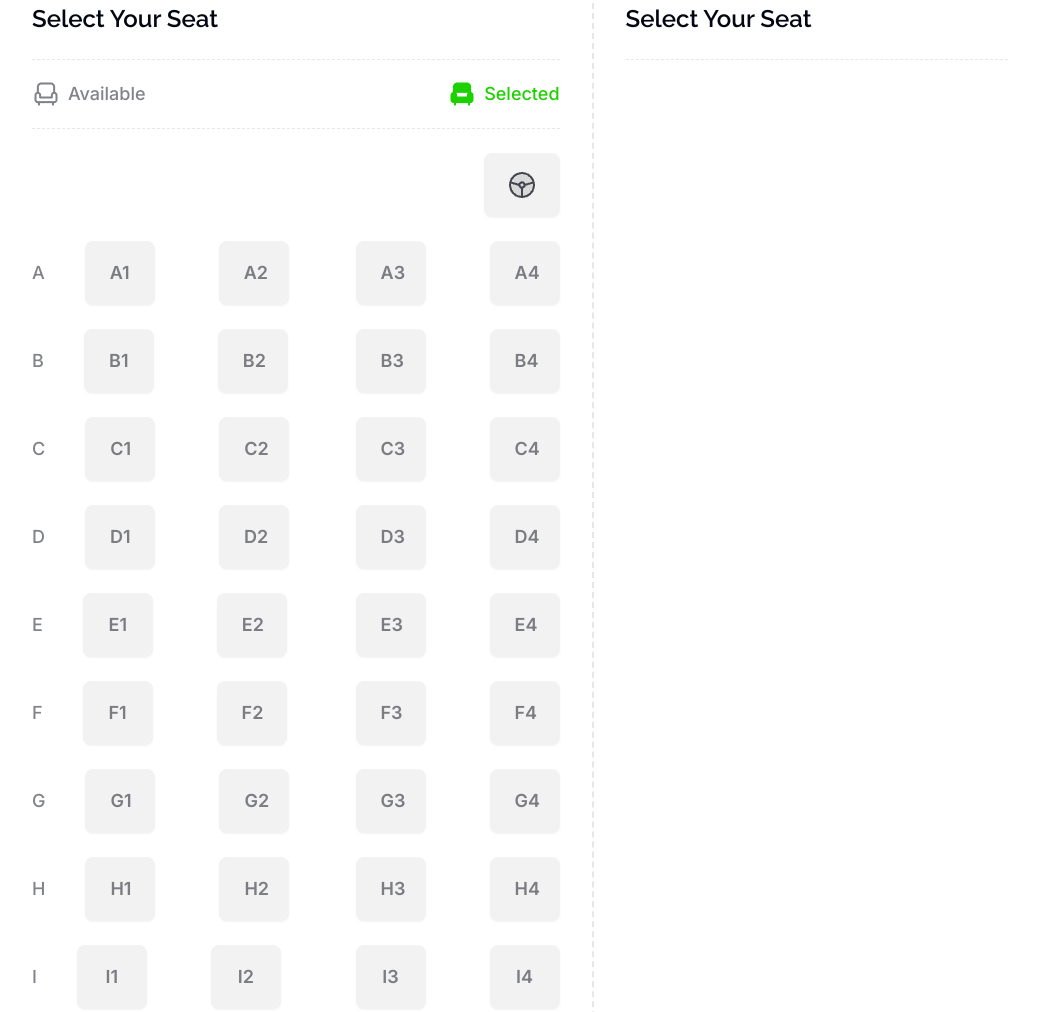
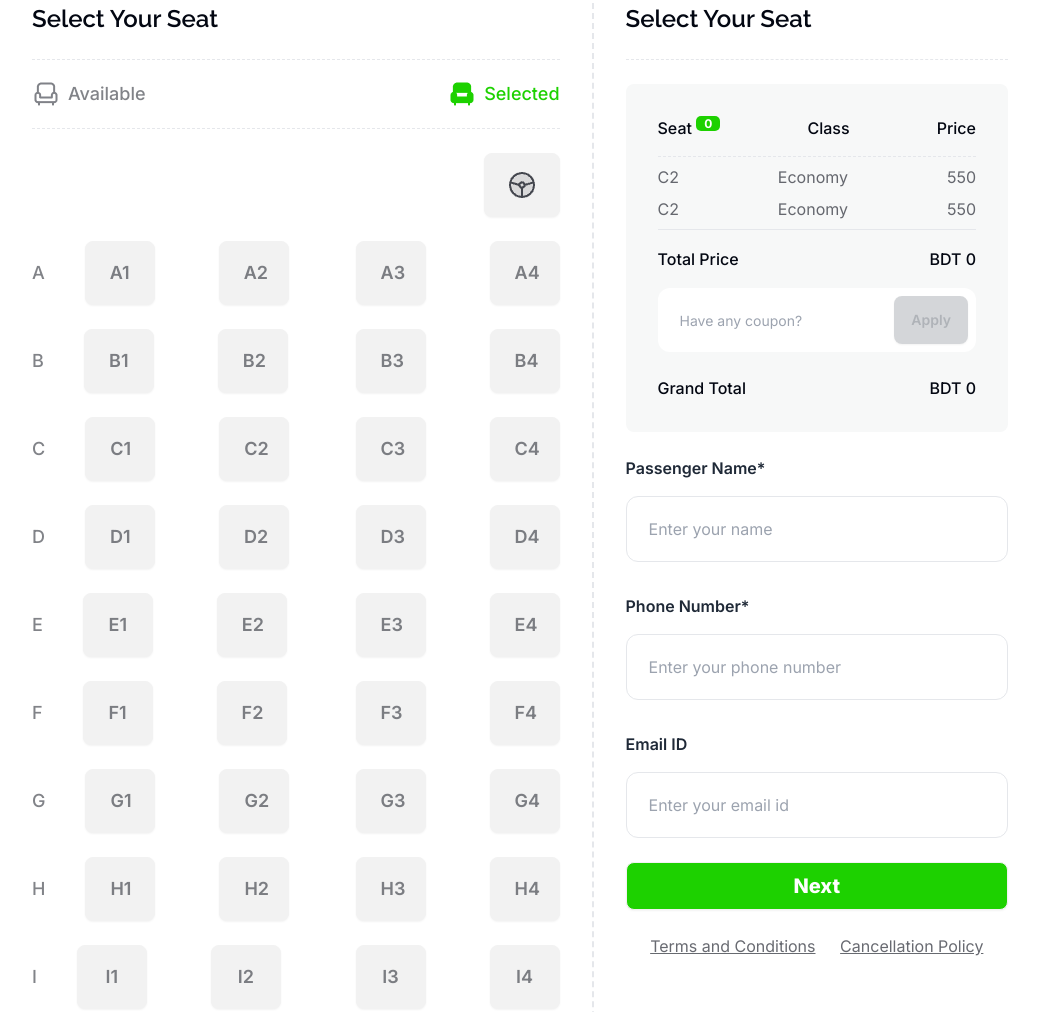
Before and after one commit to MAAB-FW/Assignment-5, a plain HTML site: page index.html in a window 1280 px wide. Shown: the part 2158-3170 px from the top of the page, without its empty margins (120-1159 px from the left). Drawn offline with nearby package versions, Linux system fonts and the light colour scheme.

Commit message:
main section done

```diff
--- a/index.html
+++ b/index.html
@@ -157,7 +157,7 @@
                             <!-- upper right -->
                             <div class="btn bg-[rgba(29,209,0,0.1)] text-[rgb(29,209,0)] lg:text-lg">
                                 <img src="images/seat-green.png" alt="">
-                                <span>40</span> Seats left
+                                <span id="remaining-seat">40</span> Seats left
                             </div>
                         </div>
                         <!-- lower part -->
@@ -225,7 +225,7 @@
                             <div class="flex gap-[66px] justify-between">
                                 <div class="flex items-center gap-10">
                                     <p>A</p>
-                                    <div class="flex  gap-16">
+                                    <div class="flex gap-16">
                                         <button class="btn btn-lg text-[rgba(3,7,18,0.5)]">
                                             <div id="A1" class="w-5">A1</div>
                                         </button>
@@ -247,7 +247,7 @@
                             <div class="flex gap-[66px] justify-between">
                                 <div class="flex items-center gap-10">
                                     <p>B</p>
-                                    <div class="flex  gap-16">
+                                    <div class="flex gap-16">
                                         <button class="btn btn-lg text-[rgba(3,7,18,0.5)]">
                                             <div id="B1" class="w-5">B1</div>
                                         </button>
@@ -269,7 +269,7 @@
                             <div class="flex gap-[66px] justify-between">
                                 <div class="flex items-center gap-10">
                                     <p>C</p>
-                                    <div class="flex  gap-16">
+                                    <div class="flex gap-16">
                                         <button class="btn btn-lg text-[rgba(3,7,18,0.5)]">
                                             <div id="C1" class="w-5">C1</div>
                                         </button>
@@ -291,7 +291,7 @@
                             <div class="flex gap-[66px] justify-between">
                                 <div class="flex items-center gap-10">
                                     <p>D</p>
-                                    <div class="flex  gap-16">
+                                    <div class="flex gap-16">
                                         <button class="btn btn-lg text-[rgba(3,7,18,0.5)]">
                                             <div id="D1" class="w-5">D1</div>
                                         </button>
@@ -313,7 +313,7 @@
                             <div class="flex gap-[66px] justify-between">
                                 <div class="flex items-center gap-10">
                                     <p>E</p>
-                                    <div class="flex  gap-16">
+                                    <div class="flex gap-16">
                                         <button class="btn btn-lg text-[rgba(3,7,18,0.5)]">
                                             <div id="E1" class="w-5">E1</div>
                                         </button>
@@ -335,7 +335,7 @@
                             <div class="flex gap-[66px] justify-between">
                                 <div class="flex items-center gap-10">
                                     <p>F</p>
-                                    <div class="flex  gap-16">
+                                    <div class="flex gap-16">
                                         <button class="btn btn-lg text-[rgba(3,7,18,0.5)]">
                                             <div id="F1" class="w-5">F1</div>
                                         </button>
@@ -357,7 +357,7 @@
                             <div class="flex gap-[66px] justify-between">
                                 <div class="flex items-center gap-10">
                                     <p>G</p>
-                                    <div class="flex  gap-16">
+                                    <div class="flex gap-16">
                                         <button class="btn btn-lg text-[rgba(3,7,18,0.5)]">
                                             <div id="G1" class="w-5">G1</div>
                                         </button>
@@ -379,7 +379,7 @@
                             <div class="flex gap-[66px] justify-between">
                                 <div class="flex items-center gap-10">
                                     <p>H</p>
-                                    <div class="flex  gap-16">
+                                    <div class="flex gap-16">
                                         <button class="btn btn-lg text-[rgba(3,7,18,0.5)]">
                                             <div id="H1" class="w-5">H1</div>
                                         </button>
@@ -401,7 +401,7 @@
                             <div class="flex gap-[66px] justify-between">
                                 <div class="flex items-center gap-10">
                                     <p>I</p>
-                                    <div class="flex  gap-16">
+                                    <div class="flex gap-16">
                                         <button class="btn btn-lg text-[rgba(3,7,18,0.5)]">
                                             <div id="I1" class="w-5">I1</div>
                                         </button>
@@ -423,7 +423,7 @@
                             <div class="flex gap-[66px] justify-between">
                                 <div class="flex items-center gap-10">
                                     <p>J</p>
-                                    <div class="flex  gap-16">
+                                    <div class="flex gap-16">
                                         <button class="btn btn-lg text-[rgba(3,7,18,0.5)]">
                                             <div id="J1" class="w-5">J1</div>
                                         </button>
@@ -450,10 +450,73 @@
                                 class="text-2xl font-raleway font-semibold text-[#030712] pb-6 border-b border-dashed mb-6">
                                 Select Your Seat</h2>
                         </div>
-                        <div>
+                        <!-- seat calculation -->
+                        <div class="p-8 bg-[#F7F8F8] rounded-lg w-full mb-6">
+                            <!-- heading  -->
+                            <div class="pb-4 border-dashed font-medium border-b flex justify-between text-[#030712]">
+                                <p>Seat <sup id="selected-seat"
+                                        class="px-2 rounded-[5px] bg-[#1DD100] text-white text-xs font-bold">0</sup>
+                                </p>
+                                <p>Class</p>
+                                <p>Price</p>
+                            </div>
+                            <!-- appended section  -->
+                            <div class="border-b">
+                                <div class="my-2 flex justify-between text-[rgba(3,7,18,0.6)]">
+                                    <p>C2</p>
+                                    <p>Economy</p>
+                                    <p>550</p>
+                                </div>
+                                <div class="my-2 flex justify-between text-[rgba(3,7,18,0.6)]">
+                                    <p>C2</p>
+                                    <p>Economy</p>
+                                    <p>550</p>
+                                </div>
+                            </div>
+                            <!-- total price  -->
+                            <div class="my-[17px] font-medium flex justify-between text-[#030712]">
+                                <p>Total Price</p>
+                                <p>BDT <span>0</span></p>
+                            </div>
+                            <!-- coupon input -->
+                            <div class="relative mb-6">
+                                <input class="py-5 pl-[22px] rounded-xl w-full placeholder:text-sm" type="text"
+                                    placeholder="Have any coupon?">
+                                <button id="apply" disabled
+                                    class="absolute right-2 top-2 btn font-semibold text-white bg-[#1DD100]">Apply</button>
+                            </div>
+                            <!-- grand total  -->
+                            <div class="font-medium flex justify-between text-[#030712]">
+                                <p>Grand Total</p>
+                                <p>BDT <span>0</span></p>
+                            </div>
+                        </div>
+                        <!-- user input section -->
+                        <div class="">
+                            <div class="mt-4"><label class="font-semibold">Passenger Name*</label><br>
+                                <input class="my-4 py-5 pl-[22px] border rounded-xl w-full" type="text"
+                                    placeholder="Enter your name">
+                            </div>
 
+                            <div class="mt-4"><label class="font-semibold">Phone Number*</label><br>
+                                <input class="my-4 py-5 pl-[22px] border rounded-xl w-full" type="number"
+                                    placeholder="Enter your phone number">
+                            </div>
+
+                            <div class="mt-4"><label class="font-semibold">Email ID</label><br>
+                                <input class="my-4 py-5 pl-[22px] border rounded-xl w-full" type="email"
+                                    placeholder="Enter your email id">
+                            </div>
+
+                            <div class="mb-6 mt-2">
+                                <button class="w-full btn bg-[#1DD100] font-extrabold text-xl text-white">Next</button>
+                            </div>
+
+                            <div class="flex justify-evenly text-[rgba(3,7,18,0.6)]">
+                                <a class="link" href="">Terms and Conditions</a>
+                                <a class="link" href="">Cancellation Policy</a>
+                            </div>
                         </div>
-
                     </div>
                 </div>
             </div>
```
